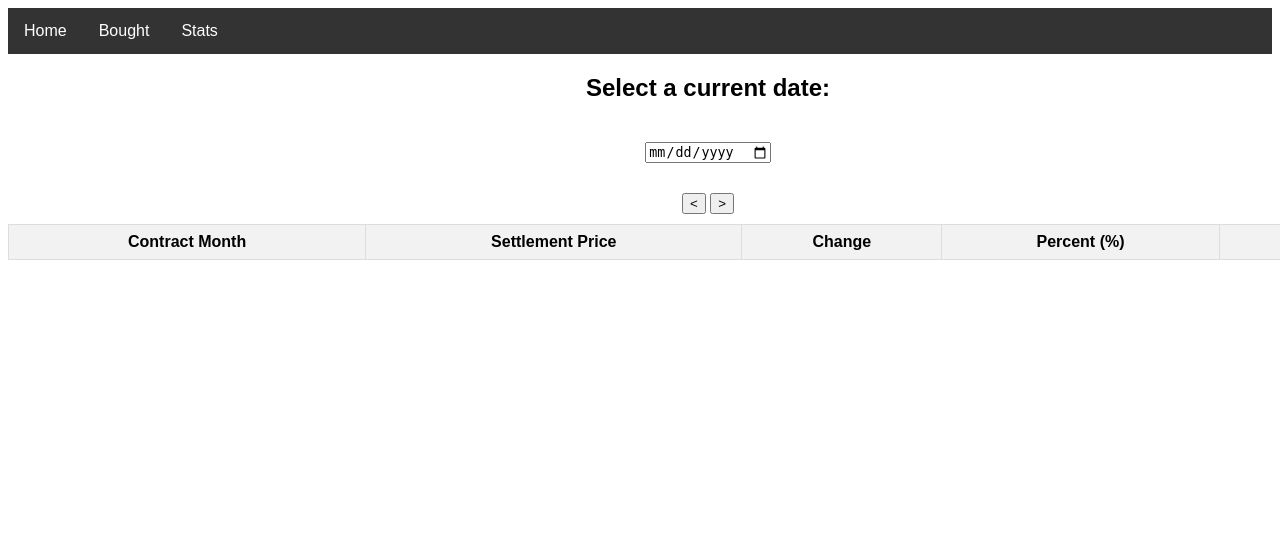
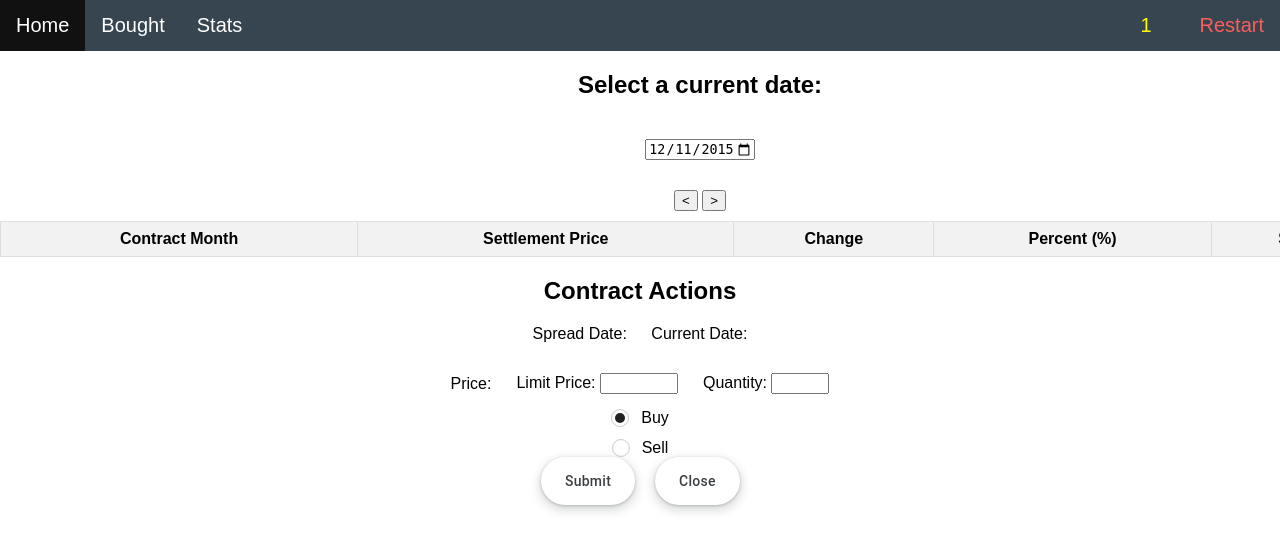
Before and after one commit to Nate5461/Oil, a Python web app: template templates/index.html in a window 1280 px wide; the page is wider, and only the part inside the window is pictured. Shown: the top 552 px of that part. Run offline with Jinja, Linux system fonts and the light colour scheme; the template is opened without the code that fills it: most values are stand-ins (such as "Sample title", 1, 10 or a date in 2020); lists and menus that the app fills with data are empty.

Commit message:
Added wallet and buying

```diff
--- a/datab.py
+++ b/datab.py
@@ -5,7 +5,11 @@ def create_tables():
     c = conn.cursor()
 
     #c.execute('''CREATE TABLE IF NOT EXISTS spreadTransactions (transaction_id INTEGER PRIMARY KEY, transaction_date TEXT, qty INTEGER, frontMonth TEXT, backMonth TEXT, type TEXT, limit_price REAL, status TEXT, purchase_date TEXT)''')
-    c.execute('''ALTER TABLE Transactions DROP COLUMN price;''')
+    #c.execute('''DELETE FROM Transactions;''')
+    #c.execute('''INSERT INTO wallet (amount) VALUES (10000);''')
+    c.execute('''ALTER TABLE wallet ADD COLUMN maintenance REAL;''')
+    c.execute('''ALTER TABLE wallet ADD COLUMN unrealized REAL;''')
+    c.execute('''ALTER TABLE wallet ADD COLUMN netLiquid REAL;''')
     conn.commit()
     conn.close()
 
--- /dev/null
+++ b/static/scripts.js
@@ -0,0 +1,297 @@
+
+
+function closeModal() {
+    const modal = document.getElementById('modal');
+    if (modal) {
+        modal.style.display = 'none';
+    } else {
+        console.error('Modal element not found');
+    }
+}
+
+function buyContract() {
+
+    var contractDate = document.getElementById('mContractDate').textContent;
+    var price = document.getElementById('mPrice').textContent;
+    var currentDate = document.getElementById('mCurrentDate').textContent;
+    var qty = document.getElementById('qtyInput').value;
+    var limitPrice = document.getElementById('limitInput').value;
+
+    if (document.getElementById('buyRadio').checked) {
+        var type = 'buy';
+    } else {
+        var type = 'sell';
+    }
+
+
+    console.log(contractDate, price, currentDate, qty, limitPrice, type);
+
+    fetch('/buyContract', {
+        method: 'POST',
+        headers: {
+            'Content-Type': 'application/json',
+        },
+        body: JSON.stringify({
+            transactionDate: currentDate,
+            contractDate: contractDate,
+            qty: qty,
+            limitPrice: limitPrice,
+            status: 'pending',
+            purchaseDate: null,
+            type: type
+        }),
+    })
+    .then(response => response.json())
+    .then(data => {
+        alert(data.message);
+    });
+}
+
+function sellContract() {
+
+    var contractDate = document.getElementById('mContractDate').textContent;
+    var price = document.getElementById('mPrice').textContent;
+    var currentDate = document.getElementById('mCurrentDate').textContent;
+
+    fetch('/sell', {
+        method: 'POST',
+        headers: {
+            'Content-Type': 'application/json',
+        },
+        body: JSON.stringify({
+            contractDate: contractDate,
+            type: 'sell',
+            price: price,
+            currentDate: currentDate
+        }),
+    })
+    .then(response => response.json())
+    .then(data => {
+        alert(data.message);
+    });
+}
+
+
+
+function openModal(contractDate, price, currentDate) {
+    console.log(contractDate, price, currentDate);
+    const modal = document.getElementById('modal');
+    const mCloseDate = document.getElementById('mContractDate');
+    const mCurrDate = document.getElementById('mCurrentDate');
+    const mPrice = document.getElementById('mPrice');
+    mCloseDate.textContent = contractDate;
+    mCurrDate.textContent = currentDate;
+    mPrice.textContent = price;
+
+    updateOptionsForContract();
+    modal.style.display = 'block';
+}
+
+function updateWalletNumber() {
+    fetch ('/getWallet')
+        .then(response => response.json())
+        .then(data => {
+            const walletNumberElement = document.getElementById('walletInfo');
+            const walletNumberSpan = document.querySelector('.wallet_number');
+            if (walletNumberElement) {
+                walletNumberElement.dataset.walletNumber = data.wallet_number.toFixed(2);
+            }
+            if (walletNumberSpan) {
+                walletNumberSpan.textContent = data.wallet_number.toFixed(2);
+            }
+        })
+        .catch(error => console.error('Error fetching wallet number:', error));
+}
+
+// Also update on page load
+updateWalletNumber();
+
+function withdrawFunds(){
+    const amount = parseFloat(prompt('Enter the amount you want to deposit:'));
+    const wallet_number = parseFloat(document.getElementById('walletInfo').dataset.walletNumber);
+
+    if (amount > wallet_number) {
+        alert('You do not have enough funds to withdraw');
+    } else if (amount !== null) {
+        fetch('/withdraw', {
+            method: 'POST',
+            headers: {
+                'Content-Type': 'application/json',
+            },
+            body: JSON.stringify({ amount: amount }),
+        })
+        .then(response => response.json())
+        .then(data => {
+            console.log(data.message);
+            updateWalletNumber();
+        });
+    }
+}
+
+function depositFunds(){
+    const amount = prompt('Enter the amount you want to deposit:');
+
+    if (amount !== null) {
+        fetch('/deposit', {
+            method: 'POST',
+            headers: {
+                'Content-Type': 'application/json',
+            },
+            body: JSON.stringify({ amount: amount }),
+        })
+        .then(response => response.json())
+        .then(data => {
+            console.log(data.message);
+            updateWalletNumber();
+        });
+    }
+}
+
+function restart() {
+    var confirmation = confirm('Are you sure you want to restart?');
+    if (confirmation) {
+        fetch('/restart', {
+            method: 'POST',
+            headers: {
+                'Content-Type': 'application/json',
+            },
+        })
+        .then(response => response.json())
+        .then(data => {
+            console.log(data.message);
+            updateWalletNumber();
+
+            const currentPath = window.location.pathname;
+
+            if (currentPath.includes('/bought')) {
+                const dataTable = document.getElementById('dataTable').getElementsByTagName('tbody')[0]
+                dataTable.innerHTML = '';
+            }
+
+        });
+    }
+}
+
+
+function updateOptionsForContract() {
+    const settlePrice = parseFloat(document.getElementById('mPrice').textContent);
+    const valuesList = document.getElementById('limitList');
+    //const inputField = document.getElementById('limitInput');
+
+
+    // Clear existing options
+    valuesList.innerHTML = '';
+
+    // Generate and add new options
+    for (let i = -10; i <= 10; i++) {
+        const optionValue = (settlePrice + i * 0.1).toFixed(1); // Ensure one decimal place
+        const optionElement = document.createElement('option');
+        optionElement.value = optionValue;
+        console.log(optionValue);
+        valuesList.appendChild(optionElement);
+    }
+
+}
+
+document.addEventListener('DOMContentLoaded', function() {
+    updateMain();
+});
+
+function updateMain() {
+    const dateInput = document.getElementById('dateInput');
+    const prevButton = document.getElementById('prevButton');
+    const nextButton = document.getElementById('nextButton');
+    const dataTable = document.getElementById('dataTable').getElementsByTagName('tbody')[0];
+
+    const minDate = '1993-06-25';
+    const maxDate = '2015-12-11';
+    dateInput.min = minDate;
+    dateInput.max = maxDate;
+
+    const currentPath = window.location.pathname;
+    const fetchDataFunction = currentPath.includes('/bought') ? fetchBought : fetchData;
+
+    function fetchData(date) {
+        fetch('/data', {
+            method: 'POST',
+            headers: {
+                'Content-Type': 'application/json',
+            },
+            body: JSON.stringify({ date: date }),
+        })
+        .then(response => response.json())
+        .then(data => {
+            dataTable.innerHTML = '';
+            data.forEach(row => {
+                const tr = document.createElement('tr');
+                tr.innerHTML =`
+                    <td class="contractBox">${row.CloseDate}</td>
+                    <td>${row['Settlement Price']}</td>
+                    <td class="${row.Change < 0 ? 'red' : row.Change > 0 ? 'green' : ''}">${row.Change}</td>
+                    <td class="${row.percent_change < 0 ? 'red' : row.percent_change > 0 ? 'green' : ''}">${row.percent_change}</td>
+                    <td class="${row.Spread < 0 ? 'spreadRed' : row.Spread > 0 ? 'spreadGreen' : 'spread'}">${row.Spread}</td>
+                `;
+                dataTable.appendChild(tr);
+            });
+        });
+    }
+
+    function fetchBought(date) {
+        fetch('/boughtData', {
+            method: 'POST',
+            headers: {
+                'Content-Type': 'application/json',
+            },
+            body: JSON.stringify({ date: date }),
+        }).then(response => response.json())
+            .then(data => {
+                dataTable.innerHTML = '';
+                data.forEach(row => {
+                    const tr = document.createElement('tr');
+                    tr.innerHTML = `
+                    <td class="contractBox">${row.contract_date}</td>
+                    <td>${row.limit_price}</td>
+                    <td>${row['settle_price']}</td>
+                    <td class="${row.change < 0 ? 'red' : row.change > 0 ? 'green' : ''}">${row.change}</td>
+                    <td class="${row.percent_change < 0 ? 'red' : row.percent_change > 0 ? 'green' : ''}">${row.percent_change}</td>
+                    <td>${row.status}</td>
+                    <td>${row.purchase_date}</td>
+                `;
+                    dataTable.appendChild(tr);
+                });
+            });
+    }
+
+
+    dateInput.addEventListener('change', function() {
+        fetchData(dateInput.value);
+    });
+
+    prevButton.addEventListener('click', function() {
+        const date = new Date(dateInput.value);
+        date.setDate(date.getDate() - 1);
+        if (date >= new Date(minDate)) {
+            dateInput.value = date.toISOString().split('T')[0];
+            fetchDataFunction(dateInput.value);
+        }
+    });
+
+    nextButton.addEventListener('click', function() {
+        const date = new Date(dateInput.value);
+        date.setDate(date.getDate() + 1);
+        if (date <= new Date(maxDate)) {
+            dateInput.value = date.toISOString().split('T')[0];
+            fetchDataFunction(dateInput.value);
+        }
+    });
+
+    document.getElementById('dataTable').addEventListener('click', function(event) {
+        if (event.target && event.target.classList.contains('contractBox')) {
+            openModal(event.target.textContent, event.target.nextElementSibling.textContent, dateInput.value);
+        }
+    });
+
+    // Set the date input to max date on load
+    dateInput.value = maxDate;
+    fetchDataFunction(maxDate);
+}
--- a/static/styles.css
+++ b/static/styles.css
@@ -1,5 +1,11 @@
 body {
     font-family: Arial, sans-serif;
+}
+
+html, body {
+    width: 100%;
+    margin: 0;
+    padding: 0;
 }
 
 .container {
@@ -35,6 +41,25 @@ th {
 
 }
 
+.spreadRed {
+  background-color: #ffcccc;
+}
+
+.spreadRed:hover {
+  background-color: #ebbbbb;
+  outline: auto;
+  outline-color: blueviolet;
+}
+
+.spreadGreen {
+  background-color: #ccffcc;
+}
+
+.spreadGreen:hover {
+  background-color: #b3ebb3;
+  outline: auto;
+  outline-color: blueviolet;
+}
 
 
 .date-selector {
@@ -71,6 +96,11 @@ h2 {
   gap: 10px;
 }
 
+.modal_content{
+  display: flex;
+  justify-content: center;
+
+}
 #qtyInput {
   width: 50px;
 }
@@ -84,6 +114,7 @@ h2 {
     justify-content: center;
     gap: 10px;
 }
+
 
 .modalButton {
   align-items: center;
@@ -187,67 +218,143 @@ h2 {
     margin-top: auto;
     gap: 20px;
 }
+.modal-radio-container {
+  display: flex;
+  flex-direction: column; /* Stack children vertically */
+  justify-content: center; /* Vertically center the content */
+  align-items: center; /* Horizontally center the radio buttons */
+}
 
-.radio{
-    display: block;
+.radio {
     cursor: pointer;
-    user-select:none;
-    text-align: left;
-    &+.radio{
-      margin-top: 12px;
+    user-select: none;
+    /* Removed text-align: center; */
 }
-    input{
+
+.radio + .radio {
+  margin-top: 12px; /* Apply margin between radio buttons */
+}
+
+.radio input {
   display: none;
-      &+span{
+}
+
+.radio input + span {
   display: inline-block;
   position: relative;
   padding-left: 30px;
-        &:before{
+  /* Add a max-width or specific width if needed */
+  /* max-width: 200px; */ /* Example: Limit the clickable area */
+}
+
+.radio input + span:before, .radio input + span:after {
   content: '';
   display: block;
   position: absolute;
+  border-radius: 50%;
+}
+
+.radio input + span:before {
   top: 0px;
   left: 0px;
-          border-radius: 50%;
   margin-right: 5px;
   width: 16px;
   height: 16px;
   border: 1px solid #ccc;
   background: #fff;
 }
-        &:after{
-          content: '';
-          display: block;
+
+.radio input + span:after {
   width: 10px;
   height: 10px;
   background: #222;
-          position: absolute;
-          border-radius: 50%;
   top: 4px;
   left: 4px;
   opacity: 0;
   transform: scale(0,0);
   transition: all .2s cubic-bezier(0.64, 0.57, 0.67, 1.53);
 }
-      }
-      &:checked+span:after{
+
+.radio input:checked + span:after {
   opacity: 1;
   transform: scale(1,1);
 }
-    }
+
+.navigation{
+  width: 100%;
 }
 
 .navigation ul {
+  display: flex;
+  justify-content: space-between; /* Adjust this to space-between */
   list-style-type: none;
   margin: 0;
   padding: 0;
   overflow: hidden;
-    background-color: #333;
+  background-color: #36454F;
 }
 
-.navigation li {
-    float: left;
+.nav-links, .right-container {
+  display: flex;
 }
+
+.wallet-container .wallet_number {
+  color: yellow;
+  text-align: center;
+  padding: 14px 16px;
+  text-decoration: none;
+  position: relative;
+}
+
+.right-container li:hover {
+  background-color: #111;
+}
+
+.dropdown-menu {
+  display: none;
+  position: absolute;
+  background-color: #f9f9f9;
+  min-width: 160px;
+  box-shadow: 0px 8px 16px 0px rgba(0,0,0,0.2);
+  z-index: 1;
+  flex-direction: column;
+
+}
+
+.dropdown-menu > * {
+  display: block;
+  width: 100%;
+  box-sizing: border-box;
+}
+
+.dropdown-menu .dropbtn{
+  background-color: #ffffff;
+  color: rgb(0, 79, 153);
+  padding: 16px;
+  font-size: 16px;
+  border: none;
+  cursor: pointer;
+  width: 100%;
+  box-sizing: border-box;
+}
+
+.dropdown-menu .dropbtn:hover {
+  background-color: #f1f1f1;
+}
+
+.wallet-container:hover .dropdown-menu {
+  display: block;
+}
+
+.right-container li {
+  display: block;
+  color: rgb(252, 93, 93);
+  text-align: center;
+  padding: 14px 16px;
+  text-decoration: none;
+  font-size: 20px;
+}
+
 
 .navigation li a {
     display: block;
@@ -255,6 +362,7 @@ h2 {
     text-align: center;
     padding: 14px 16px;
     text-decoration: none;
+    font-size: 20px;
 }
 
 .navigation li a:hover {
--- a/templates/index.html
+++ b/templates/index.html
@@ -9,13 +9,27 @@
 </head>
 <body>
 
+    <div id="walletInfo" data-wallet-number="{{ wallet_number }}"></div>
     <nav class = "navigation">
         <ul>
-            <li><a href="/">Home</a></li>
-            <li><a href="/bought">Bought</a></li>
-            <li><a href="/stats">Stats</a></li>
+            <div class="nav-links">
+                <li><a href="/">Home</a></li>
+                <li><a href="/bought">Bought</a></li>
+                <li><a href="/stats">Stats</a></li>
+            </div>
+            <div class="right-container">
+                <div class="wallet-container">
+                    <li><span class="wallet_number"> {{ wallet_number }} </span></li>
+                    <div class="dropdown-menu">
+                        <button class="dropbtn" onclick=depositFunds()>Deposit</button>
+                        <button class="dropbtn"onclick=withdrawFunds()>Withdraw</button>
+                    </div>
+                </div>
+                <li><span class="restart_btn" onclick=restart()>Restart</span></li>
+            </div>
         </ul>
     </nav>
+
     <div class="container">
         <h2>Select a current date:</h2>
         <input type="date" id="dateInput" class="date-selector">
@@ -92,6 +106,59 @@
         </div>
     </div>
 
+    <div id="modal-spread">
+        <div class="modal-spread-content">
+            <h2>Contract Actions</h2>
+            <div class="p1_centered">
+                <p id="p1">Spread Date: <span class="contract-date" id="mContractDate"></span> Current Date: <span id="mCurrentDate"></span></p>
+            </div>
+            <div class="modal_prices">
+                <p id="p2">Price: <span id="mPrice"></span></p>
+                <div class="modal-combo">
+                    <label for="limitInput">Limit Price:</label>
+                    <input type="number" list="limitList" id="limitInput">
+                    <datalist id="limitList">
+
+                    </datalist>
+                </div>
+                <div class="modal-combo">
+                    <label for="qtyInput">Quantity:</label>
+                    <input type="number" list="qtyList" name="qtyList" id="qtyInput">
+                    <datalist id="qtyList">
+                        <option value=1>
+                        <option value=2>
+                        <option value=3>
+                        <option value=4>
+                        <option value=5>
+                        <option value=6>
+                        <option value=7>
+                        <option value=8>
+                        <option value=9>
+                        <option value=10>
+                    </datalist>
+                </div>
+            </div>
+
+            <div class="modal-input-container">
+                <div class="modal-radio-container">
+                    <label class="radio">
+                        <input type="radio" id="buyRadio" name="contractAction" checked>
+                        <span>Buy</span>
+                    </label>
+                    <label class="radio">
+                        <input type="radio" id="sellRadio" name="contractAction">
+                        <span>Sell</span>
+                    </label>
+                </div>
+
+            </div>
+            <div class="modal-buttons-container">
+                <button class="modalButton" onclick="buyContract()">Submit</button>
+                <button class="modalButton" onclick="closeModal()">Close</button>
+            </div>
+        </div>
+    </div>
+
     <script src="static/scripts.js"></script>
 </body>
 </html>
```
Also changed, not shown: main.py (+101 -15 lines), templates/bought.html (+21 -5 lines), 1 other file. Lines whose indentation alone changed are shown as unchanged.
